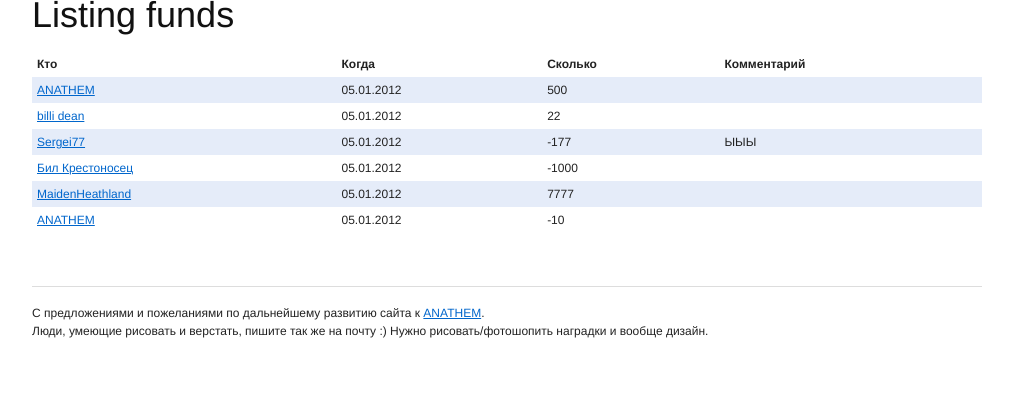
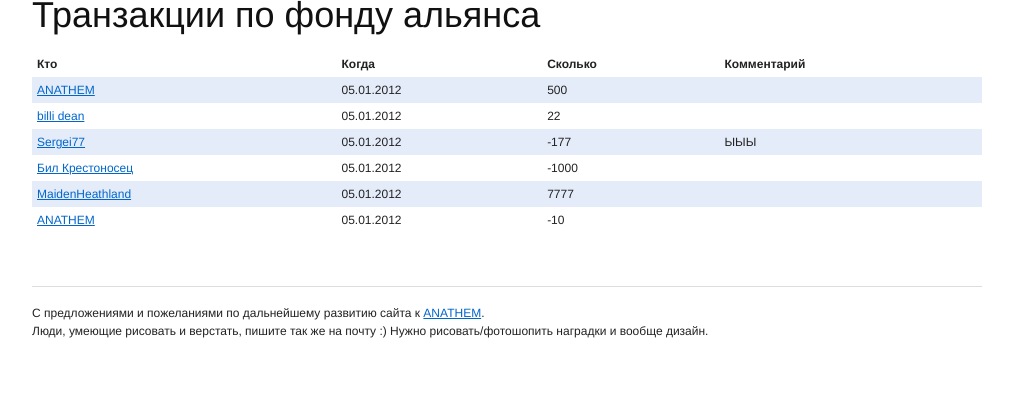
Before and after one commit to OlegPasko/Time-to-resist, a Rails app: page /funds in a window 1280 px wide. Shown: the part 345-765 px from the top of the page, without its empty margins (133-1146 px from the left). Run offline with Rails 7, Linux system fonts and the light colour scheme; data comes from the database, SQL or seed files in the repository; style sheets or scripts are compiled from the project's sources; some libraries are stand-ins or nearby versions.

Commit message:
fund model

```diff
--- a/app/views/funds/index.html.erb
+++ b/app/views/funds/index.html.erb
@@ -1,4 +1,4 @@
-<h1>Listing funds</h1>
+<h1>Транзакции по фонду альянса</h1>
 
 <table>
   <tr>
```
